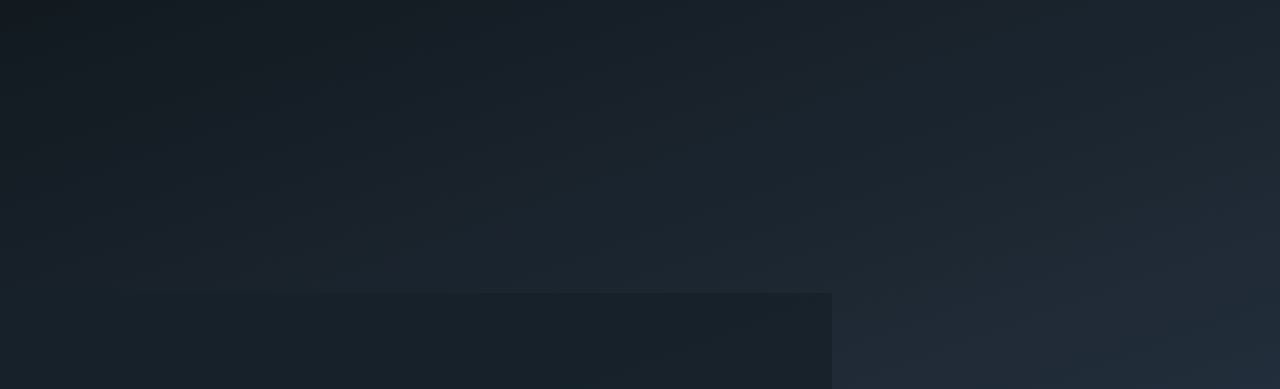
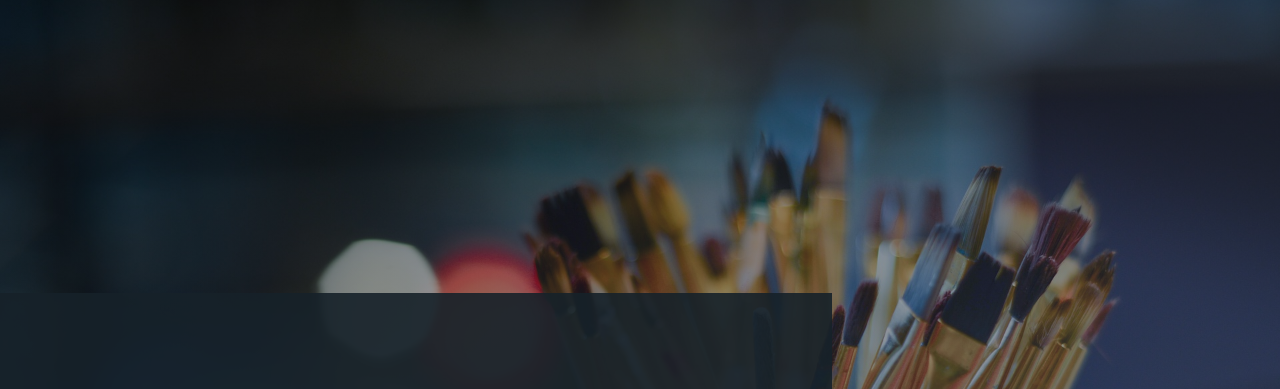
Before and after one commit to Lambda-Journey/uduwork_draft1, a plain HTML site: page index.html in a window 1280 px wide. Shown: the part 77-466 px from the top of the page. Drawn offline with Linux system fonts and the light colour scheme.

Commit message:
Update style.css

```diff
--- a/assets/css/style.css
+++ b/assets/css/style.css
@@ -121,7 +121,7 @@ HERO DIV
       rgba(0, 0, 0, 0.3),
       rgba(50, 64, 84, 0.7)
     ),
-    url("assets/img/brushes-3129361_1920.jpg");
+    url(/assets/img/brushes-3129361_1920.jpg);
   background-size: cover;
   background-position: center;
   color: white;
```
